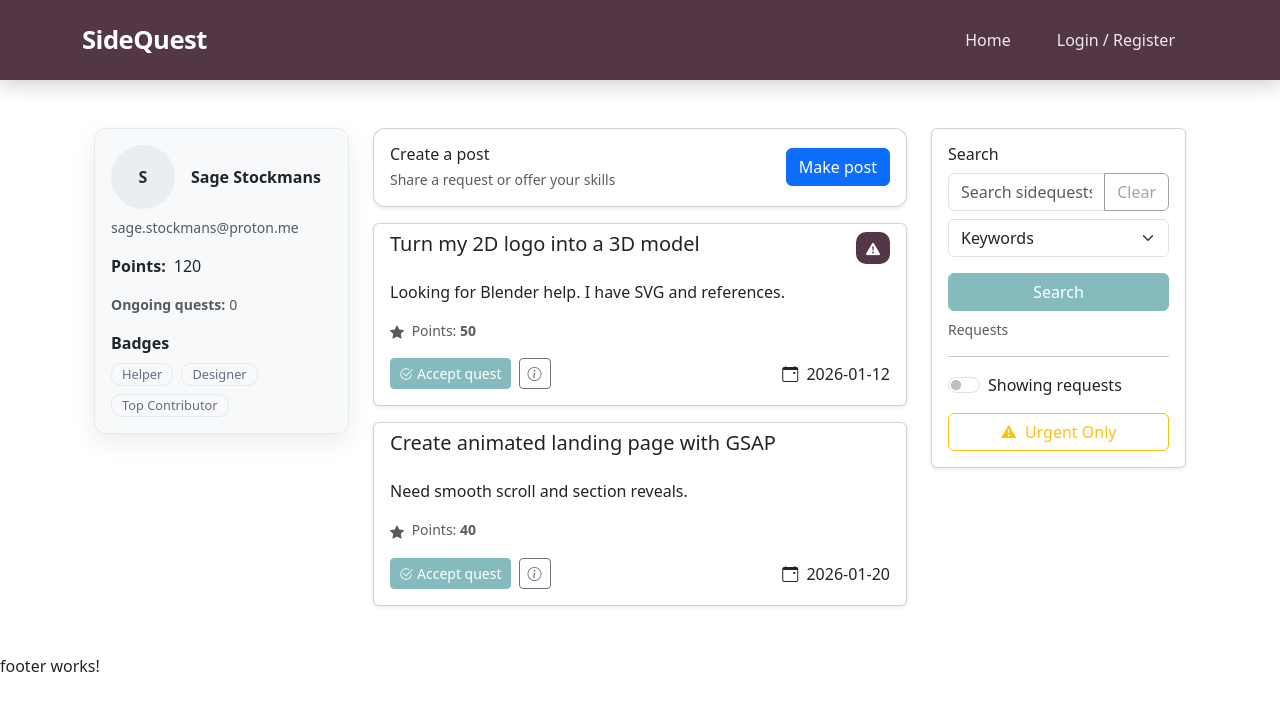
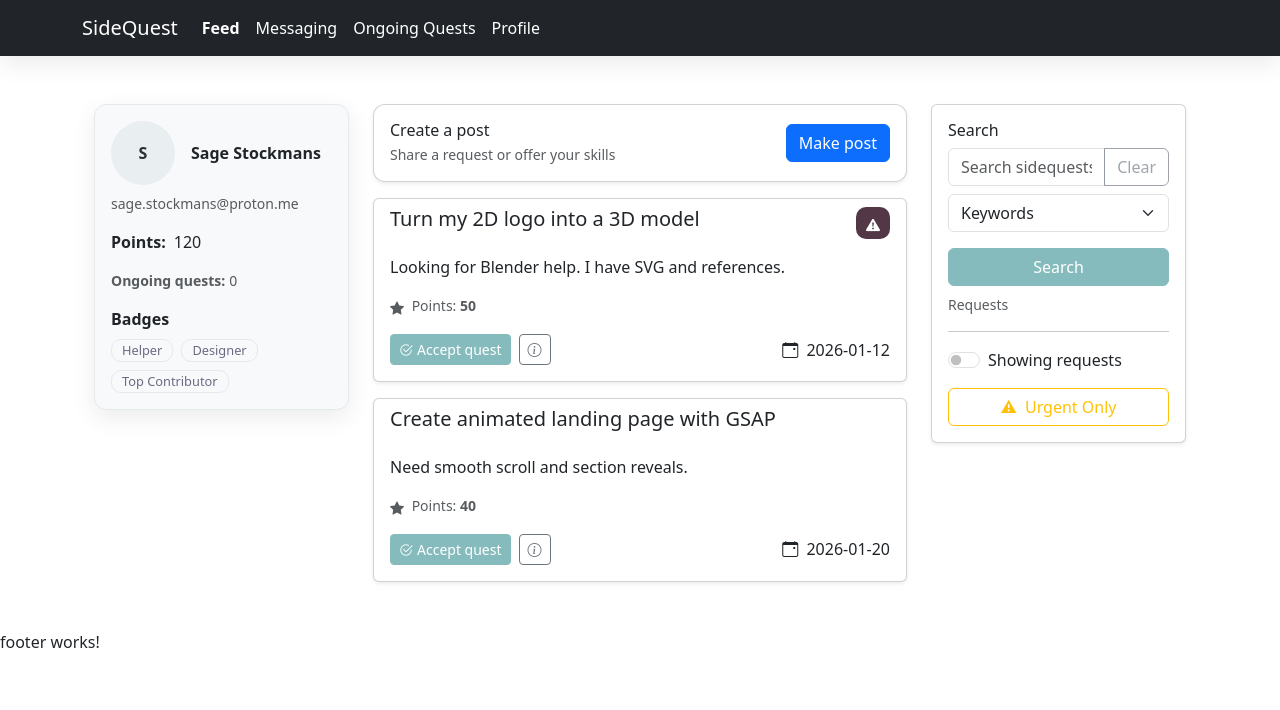
Before and after one commit to SirRicharod/mergemages-sidequest, an Angular app in the folder angular-frontend/: page / in a window 1280 px wide. Shown: the top 710 px of the page. Built offline with nearby package versions, Linux system fonts and the light colour scheme.

Commit message:
Imported navbar from old branch, fixed routing in app.ts

```diff
--- a/angular-frontend/src/app/app.ts
+++ b/angular-frontend/src/app/app.ts
@@ -1,13 +1,12 @@
-// src/app/services/app.ts
 import { Component } from '@angular/core';
 import { RouterOutlet } from '@angular/router';
-import { Navbar } from './components/navbar/navbar';
+import { NavbarComponent } from './components/navbar/navbar';
 import { Footer } from './components/footer/footer';
 
 @Component({
   selector: 'app-root',
   standalone: true,
-  imports: [RouterOutlet, Navbar, Footer],
+  imports: [RouterOutlet, NavbarComponent, Footer],
   templateUrl: './app.html',
   styleUrls: ['./app.css']
 })
--- a/angular-frontend/src/app/components/navbar/navbar.css
+++ b/angular-frontend/src/app/components/navbar/navbar.css
@@ -1,95 +1,17 @@
-/* navbar.css */
-
-/* 1. De balk zelf */
-.custom-navbar {
-    /* De 'Dark Plum' huiskleur */
-    background-color: var(--sq-533747, #533747) !important;
-
-    /* Zorgt dat de balk bovenop de rest zweeft */
-    position: relative;
-    z-index: 1000;
-
-    /* Een zachte schaduw aan de onderkant */
-    box-shadow: 0 4px 20px rgba(0, 0, 0, 0.2);
-
-    /* Iets meer ruimte voor een luxere uitstraling */
-    padding-top: 1rem;
-    padding-bottom: 1rem;
+.navbar {
+    background: var(--sq-5F506B, #2F3E46);
+    box-shadow: var(--sq-shadow, 0 8px 24px rgba(0, 0, 0, 0.08));
 }
 
-/* 2. De merknaam 'SideQuest' */
-.navbar-brand {
-    color: #ffffff !important;
-    font-weight: 800; /* Extra dikgedrukt */
-    font-size: 1.6rem;
-    letter-spacing: -0.5px;
+.navbar .navbar-brand,
+.navbar .nav-link {
+    color: #fff;
 }
 
-/* 3. De menu-items */
-.nav-link {
-    /* Wit met een heel klein beetje transparantie */
-    color: rgba(255, 255, 255, 0.9) !important;
-    font-weight: 500;
-    margin-left: 15px;
-    margin-right: 15px;
-    transition: all 0.3s ease; /* Zorgt voor een soepele kleurovergang */
+.navbar .nav-link.active {
+    font-weight: 600;
 }
 
-/* 4. Hover effect (muis eroverheen) */
-.nav-link:hover, .nav-link:focus {
-    /* De tekst wordt jouw 'Teal' accentkleur */
-    color: var(--sq-86BBBD, #86BBBD) !important;
-    transform: translateY(-2px); /* Het linkje zweeft iets omhoog */
+.navbar .nav-link:hover {
+    color: #f2f2f2;
 }
-
-/* 5. De Logout knop styling */
-button.nav-link {
-    background: none;
-    border: none;
-    padding: 8px 0; /* Correctie voor knoppen */
-}
-
-/* 6. Het hamburger menu (voor mobiel) */
-.navbar-toggler {
-    border-color: rgba(255,255,255,0.3);
-}
-/* Check of dit nog in je login-registration.css staat! */
-.login-wrapper {
-    position: fixed;
-    top: 0;
-    left: 0;
-    width: 100%;
-    height: 100%;
-    /* De gradient achtergrond */
-    background: linear-gradient(135deg, var(--sq-86BBBD) 0%, var(--sq-76949F) 100%);
-    z-index: 0; /* Moet lager zijn dan de navbar (1000) */
-    /* ... en de rest van de flexbox instellingen ... */
-}
-/* --- DE ONTBREKENDE KNOP STYLING --- */
-
-/* We zorgen dat ELKE knop met de class 'btn-plum' paars wordt */
-.btn-plum {
-    background-color: var(--sq-533747, #533747) !important; /* Forceer Dark Plum */
-    border-color: var(--sq-533747, #533747) !important;
-    color: white;
-    font-weight: 600;
-    padding: 12px;
-    border-radius: 10px;
-    width: 100%; /* Zorg dat hij de hele breedte vult */
-    transition: all 0.3s ease;
-}
-
-/* Hover: Als je er met de muis op staat */
-.btn-plum:hover {
-    background-color: var(--sq-5F506B, #5F506B) !important; /* Iets lichter paars */
-    border-color: var(--sq-5F506B, #5F506B) !important;
-    transform: translateY(-2px); /* Klein effectje omhoog */
-}
-
-/* Disabled: Als je nog niets hebt ingevuld */
-.btn-plum:disabled {
-    background-color: var(--sq-6A6B83, #6A6B83) !important; /* Grijs/Paars */
-    border-color: var(--sq-6A6B83, #6A6B83) !important;
-    cursor: not-allowed;
-    transform: none;
-}
--- a/angular-frontend/src/app/components/navbar/navbar.html
+++ b/angular-frontend/src/app/components/navbar/navbar.html
@@ -1,25 +1,54 @@
-<nav class="navbar navbar-expand-lg navbar-dark custom-navbar">
+<nav class="navbar navbar-expand-lg bg-dark navbar-dark">
     <div class="container">
-        <a class="navbar-brand" routerLink="/">SideQuest</a>
-        <ul class="navbar-nav ms-auto">
-            <li class="nav-item"><a class="nav-link" routerLink="/">Home</a></li>
+        <!-- Brand -->
+        <a class="navbar-brand d-flex align-items-center" routerLink="/">
+            <!-- <span class="me-2">🧭</span> -->
+            SideQuest
+        </a>
 
-            @if (authService.isAuthenticated()) {
-                <!-- Authenticated User Menu -->
+        <!-- Toggler for mobile -->
+        <button class="navbar-toggler" type="button" data-bs-toggle="collapse" data-bs-target="#sqNavbar"
+            aria-controls="sqNavbar" aria-expanded="false" aria-label="Toggle navigation">
+            <span class="navbar-toggler-icon"></span>
+        </button>
+
+        <!-- Nav links -->
+        <div class="collapse navbar-collapse" id="sqNavbar">
+            <ul class="navbar-nav me-auto mb-2 mb-lg-0">
+                <!-- Feed -->
                 <li class="nav-item">
-                    <a class="nav-link" routerLink="/profile">
-                        Profile
-                    </a>
+                    <a class="nav-link" routerLink="/" routerLinkActive="active"
+                        [routerLinkActiveOptions]="{ exact: true }">Feed</a>
                 </li>
+
+                <!-- Messaging -->
                 <li class="nav-item">
-                    <button class="btn btn-link nav-link" (click)="onLogout()" type="button">
-                        Logout
-                    </button>
+                    <a class="nav-link" routerLink="/messages" routerLinkActive="active">Messaging</a>
                 </li>
-            } @else {
-                <!-- Guest Menu -->
-                <li class="nav-item"><a class="nav-link" routerLink="/login">Login / Register</a></li>
-            }
-        </ul>
+
+                <!-- Ongoing Quests -->
+                <li class="nav-item">
+                    <a class="nav-link" routerLink="/quests" routerLinkActive="active">Ongoing Quests</a>
+                </li>
+
+                <!-- Profile -->
+                <li class="nav-item">
+                    <a class="nav-link" routerLink="/profile" routerLinkActive="active">Profile</a>
+                </li>
+            </ul>
+
+            <!-- Right side: auth-aware controls -->
+            <div class="d-flex align-items-center gap-2">
+                <!-- Show Log out only when authenticated -->
+                <button *ngIf="isAuthenticated" class="btn btn-outline-light btn-sm" (click)="onLogout()">
+                    Log out
+                </button>
+
+                <!-- Optional: show username/avatar stub -->
+                <span *ngIf="isAuthenticated" class="navbar-text small text-white-50">
+                    {{ username || 'You' }}
+                </span>
+            </div>
+        </div>
     </div>
 </nav>
--- a/angular-frontend/src/app/components/navbar/navbar.ts
+++ b/angular-frontend/src/app/components/navbar/navbar.ts
@@ -1,18 +1,22 @@
-import { Component } from '@angular/core';
+import { Component, Input } from '@angular/core';
 import { CommonModule } from '@angular/common';
-import { RouterLink } from '@angular/router';
-import { AuthService } from '../../services/auth.service';
+import { RouterLink, RouterLinkActive } from '@angular/router';
 
 @Component({
   selector: 'app-navbar',
-  imports: [CommonModule, RouterLink],
+  standalone: true,
+  imports: [CommonModule, RouterLink, RouterLinkActive],
   templateUrl: './navbar.html',
-  styleUrl: './navbar.css',
+  styleUrls: ['./navbar.css']
 })
-export class Navbar {
-  constructor(public authService: AuthService) {}
+export class NavbarComponent {
+  // Pass this from your root (or wire to AuthService later)
+  @Input() isAuthenticated = false;
+  @Input() username: string | null = null;
 
+  // Stub logout hook — replace with real service call
   onLogout(): void {
-    this.authService.logout().subscribe();
+    // TODO: integrate with your auth service (e.g., call /api/logout, clear token)
+    alert('Logged out (stub). Replace with your AuthService logout.');
   }
 }
```
